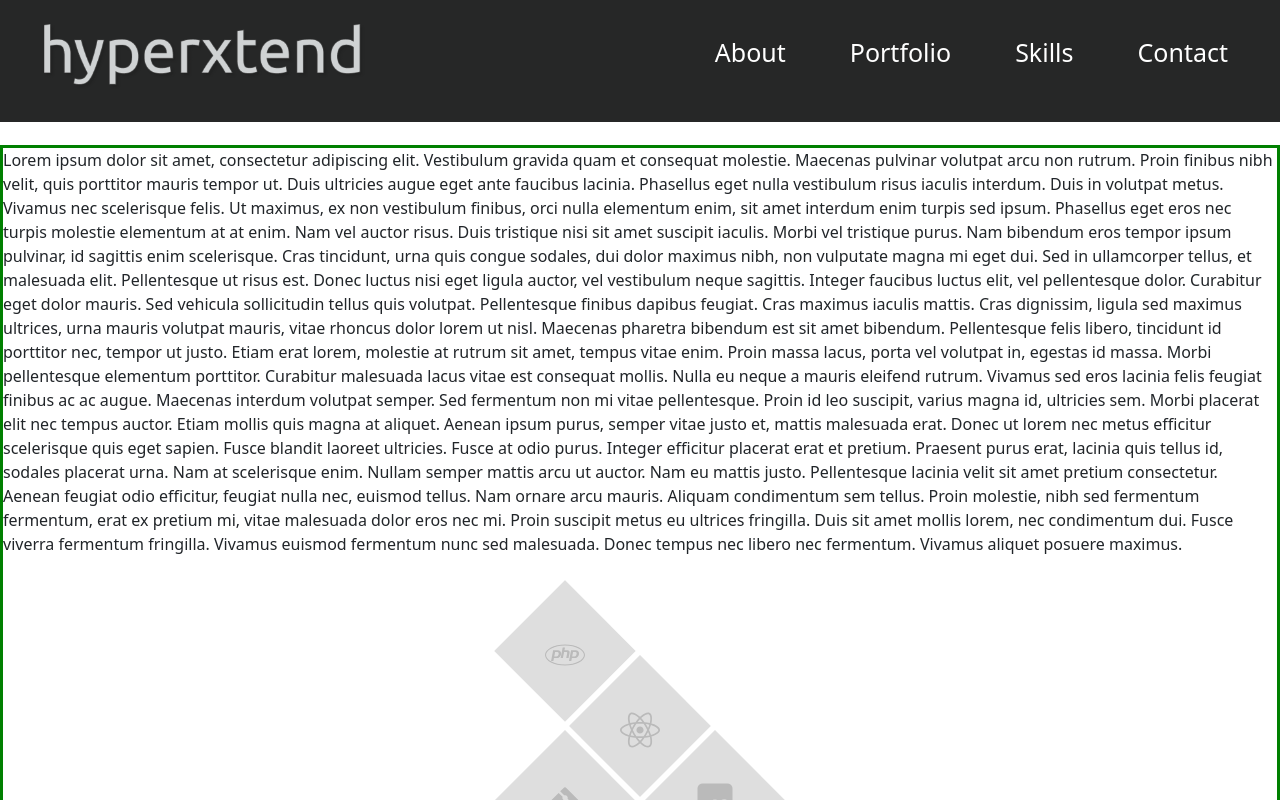
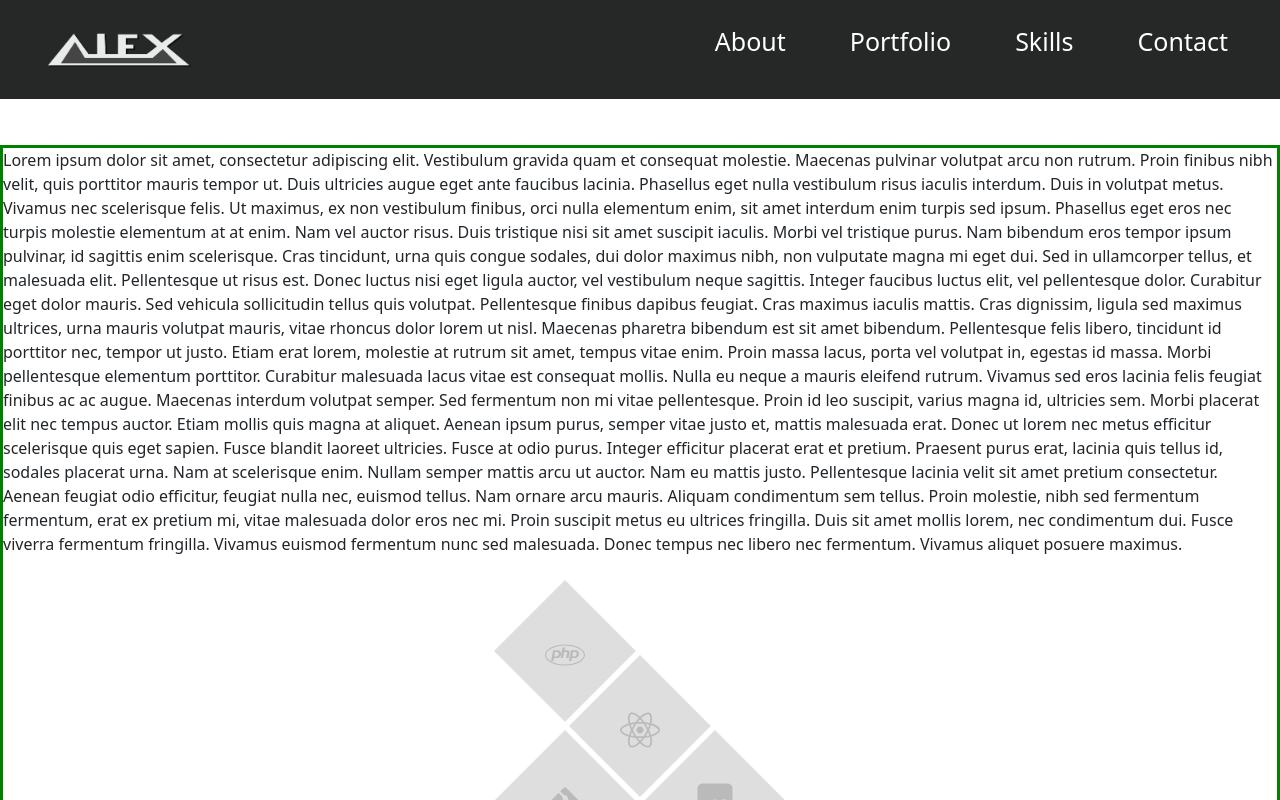
Before and after one commit to hyperxtend/hyperxtend, a React (Create React App) app: page / in a window 1280 px wide. Shown: the top 800 px of the page. Built offline with nearby package versions, Linux system fonts and the light colour scheme.

Commit message:
replaced logo & update nav bar

```diff
--- a/src/components/nav-bar/component.jsx
+++ b/src/components/nav-bar/component.jsx
@@ -1,6 +1,6 @@
 import React from 'react';
 import styled from 'styled-components';
-import HyperxtendLogo from '../../assets/hyperxtend.png';
+import AlexLogo from '../../assets/alex-logo.png';
 
 const Nav = styled.nav`
   padding: 0 20px;
@@ -10,11 +10,6 @@ const Nav = styled.nav`
   justify-content: space-between;
   align-items: center;
   z-index: 10;
-`;
-
-const Logo = styled.h1`
-  font-size: 25px;
-  color: white;
 `;
 
 const Menu = styled.ul`
@@ -40,17 +35,9 @@ const Item = styled.span`
 
   animation: float infinite ease-in;
 
-  @keyframe float {
-    to {
-      transform: translateY(10px);
-    }
-    from {
-      transform: translateY(-10px);
-    }
-  }
-
   &:hover {
     color: #fff;
+    transform: translateY(-3px);
   }
 
   &:after {
@@ -121,8 +108,7 @@ const Overlay = styled.div`
   position: ${({ open }) => (open ? 'inherit' : 'absolute')};
   height: ${({ open }) => (open ? '91vh' : 0)};
   width: 100%;
-  background: rgba(30, 30, 30, 0.99);
-  opacity: 0.8;
+  background: rgb(28, 28, 28, 0.9);
   transition: height 0.4s ease-in-out;
 
   @media (min-width: 769px) {
@@ -151,10 +137,15 @@ const OverlayMenu = styled.ul`
 `;
 
 const StyledImageLogo = styled.img`
-  width: 65%;
-  height: 35%;
+  width: 15%;
   margin: 0.5rem;
   padding: 1rem;
+  @media (max-width: 1250px) {
+    width: 30%;
+  }
+  @media (max-width: 768px) {
+    width: 50%;
+  }
 `;
 
 const NavContainer = styled.div`
@@ -163,10 +154,7 @@ const NavContainer = styled.div`
   position: -webkit-sticky;
   position: sticky;
   top: 0;
-`;
-
-const StyledWrapper = styled.div`
-  border: 5px dotted blue;
+  z-index: 10;
 `;
 
 const NavMenuItems = () => (
@@ -190,9 +178,7 @@ const Header = ({ toggle, toggleNav }) => {
   return (
     <NavContainer>
       <Nav>
-        <Logo>
-          <StyledImageLogo src={HyperxtendLogo} alt="hyperxtend-logo" />
-        </Logo>
+        <StyledImageLogo src={AlexLogo} alt="hyperxtend-logo" />
         <Menu>
           <NavMenuItems />
         </Menu>
```
Also changed, not shown: src/assets/alex-logo.png (added), src/assets/hyperxtend.png (deleted).
